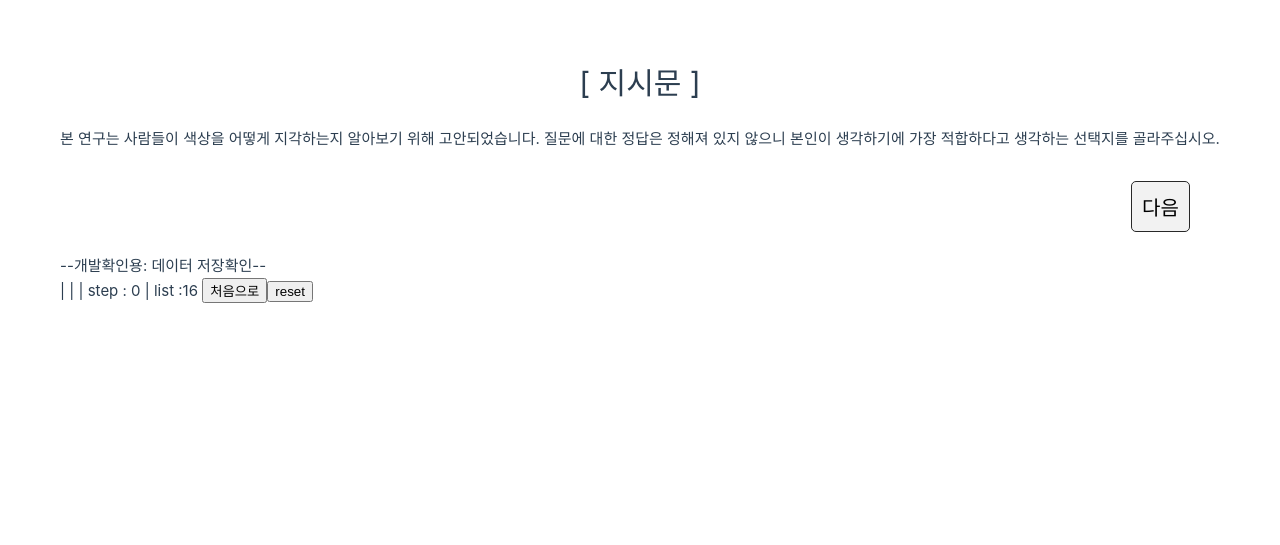
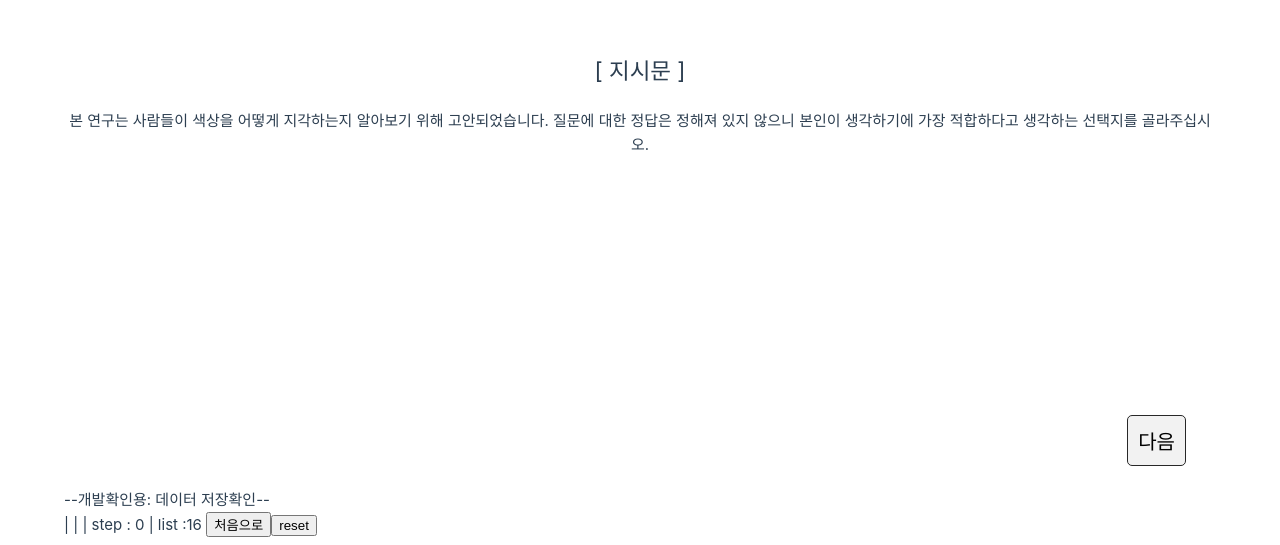
Before and after one commit to jh8057/color, a Vue app: page /orderPage in a window 1280 px wide. Shown: the part 255-800 px from the top of the page. Built offline with nearby package versions, Linux system fonts and the light colour scheme.

Commit message:
[style] 스타일 조정

```diff
--- a/src/components/orderComp.vue
+++ b/src/components/orderComp.vue
@@ -1,7 +1,7 @@
 <template>
   <div class="orderComp">
     <div class="orderComp__center">
-      <h1>[ 지시문 ]</h1>
+      <h2>[ 지시문 ]</h2>
       <p>
         본 연구는 사람들이 색상을 어떻게 지각하는지 알아보기 위해
         고안되었습니다. 질문에 대한 정답은 정해져 있지 않으니 본인이 생각하기에
@@ -18,8 +18,11 @@ export default defineComponent({});
 
 <style>
 .orderComp {
-  width: 100%;
-  height: 100%;
+  margin: auto;
+  width: 90vw;
+  height: 70vh;
+  text-align: center;
+  align-content: center;
 }
 .orderComp__center {
   width: 100%;
--- a/src/components/orderFourComp.vue
+++ b/src/components/orderFourComp.vue
@@ -1,7 +1,7 @@
 <template>
   <div class="orderComp">
     <div class="orderComp__center">
-      <h1>** 설문은 다음 순서로 진행됩니다.</h1>
+      <h2>** 설문은 다음 순서로 진행됩니다.</h2>
       <p>
         1.설문이 시작됨과 함께 십자가가 1초 동안 등장합니다. 십자가의 중앙에
         시선을 고정시켜 주십시오.
@@ -21,19 +21,4 @@ import { defineComponent } from "vue";
 export default defineComponent({});
 </script>
 
-<style>
-.orderComp {
-  width: 100%;
-  height: 100%;
-}
-.orderComp__center {
-  width: 100%;
-  height: 100%;
-  display: flex;
-  text-align: center;
-  justify-content: center;
-  align-items: center;
-  flex-direction: column;
-  gap: 20px;
-}
-</style>
+<style></style>
--- a/src/components/orderThreeComp.vue
+++ b/src/components/orderThreeComp.vue
@@ -1,7 +1,7 @@
 <template>
   <div class="orderComp">
     <div class="orderComp__center">
-      <h1>[ 지시문 ]</h1>
+      <h2>[ 지시문 ]</h2>
       <p>
         이번 설문에서는 지금까지 여러분들이 앞에서 보았던 16개의 시각자극을
         얼마나 기억하고 있는지 알아보고자 합니다. 테스트는 사지선다로 구성되어
@@ -18,19 +18,4 @@ import { defineComponent } from "vue";
 export default defineComponent({});
 </script>
 
-<style>
-.orderComp {
-  width: 100%;
-  height: 100%;
-}
-.orderComp__center {
-  width: 100%;
-  height: 100%;
-  display: flex;
-  text-align: center;
-  justify-content: center;
-  align-items: center;
-  flex-direction: column;
-  gap: 20px;
-}
-</style>
+<style></style>
--- a/src/components/orderTwoComp.vue
+++ b/src/components/orderTwoComp.vue
@@ -24,4 +24,8 @@ import { defineComponent } from "vue";
 export default defineComponent({});
 </script>
 
-<style></style>
+<style>
+.orderTwoComp {
+  padding: 1rem;
+}
+</style>
--- a/src/components/testTwoComp.vue
+++ b/src/components/testTwoComp.vue
@@ -43,7 +43,7 @@
     </article>
   </div>
   <div style="display: absolute">
-    {{ Arr }}| {{ ArrShffuled }} <button @click="resetpop">pop</button>
+    <button @click="resetpop">해당 테스트만 다시하기</button>
   </div>
 </template>
 
@@ -111,6 +111,7 @@ export default defineComponent({
     };
     const resetpop = () => {
       store.commit("resetpop");
+      location.reload();
     };
 
     const goNextStep = () => {
```
